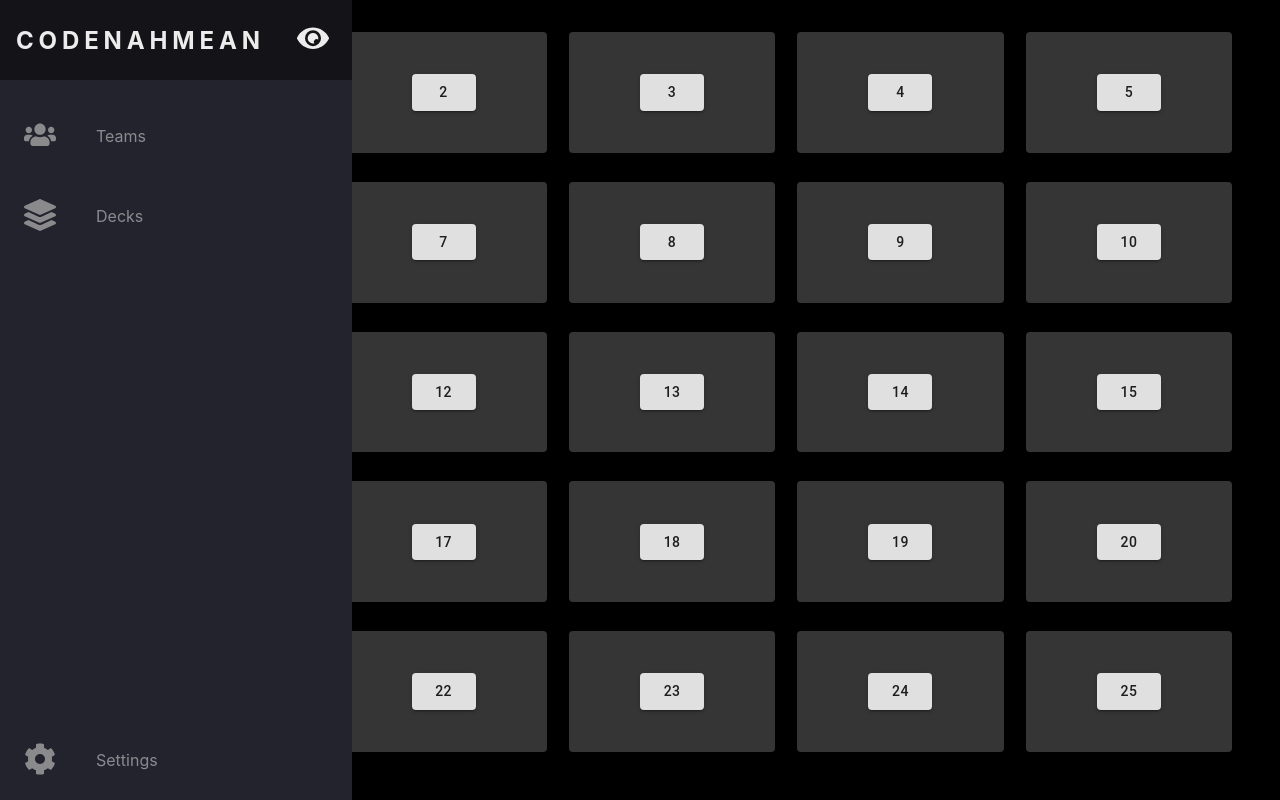
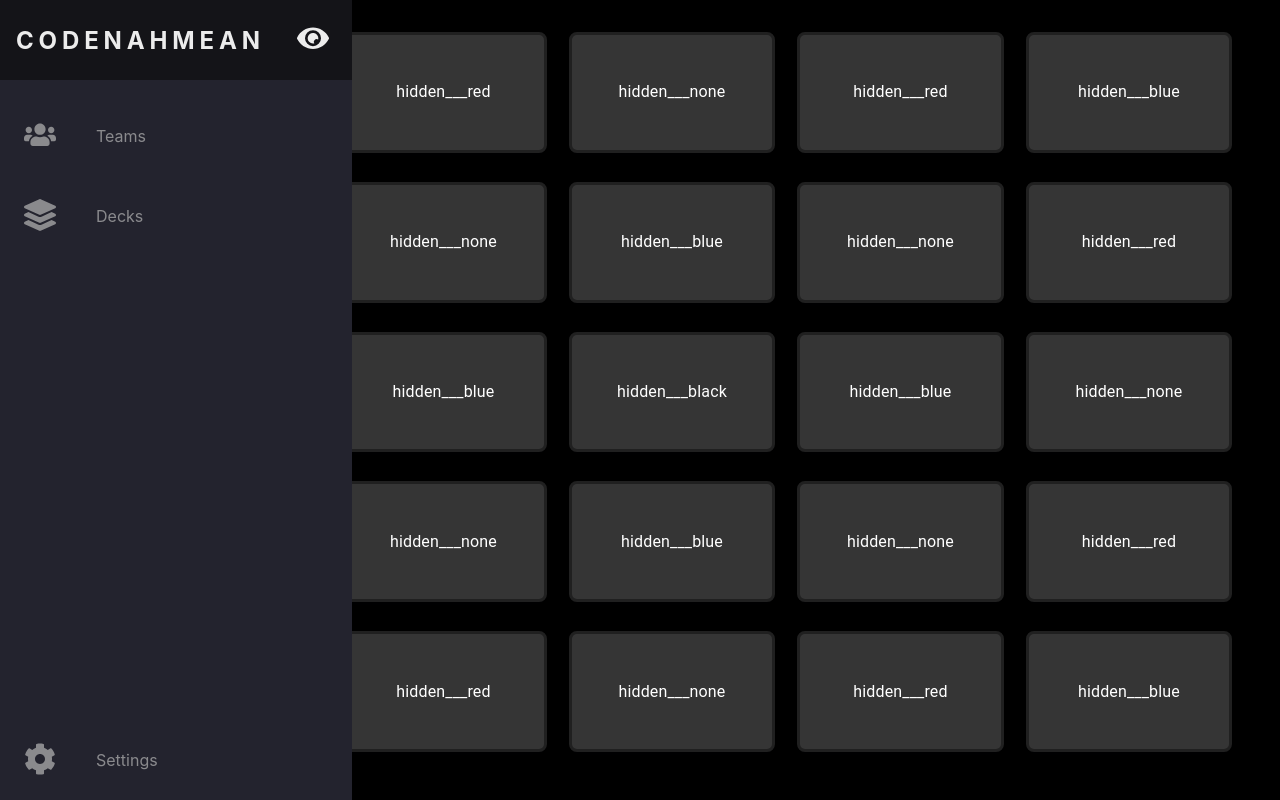
Before and after one commit to hank0cean/WordMasters, a React (Create React App) app: page /game in a window 1280 px wide. Built offline with nearby package versions, Linux system fonts and the light colour scheme.

Commit message:
material-ui card buttons & styling for card colors

```diff
--- a/src/components/card.jsx
+++ b/src/components/card.jsx
@@ -1,16 +1,92 @@
-import React from 'react';
-import { Button } from '@material-ui/core'
+import React, { useState } from 'react';
+import { ButtonBase, Typography } from '@material-ui/core'
+import { makeStyles } from '@material-ui/core/styles';
 
-import './../styles/card.css'
+
+const useStyles = makeStyles((theme) => ({
+  card: {
+    fontSize: "2rem",
+    backgroundColor: "#353535",
+    color: "white",
+    boxShadow: "rgba(3, 8, 20, 0.1) 0px 0.15rem 0.5rem, rgba(2, 8, 20, 0.1) 0px 0.075rem 0.175rem",
+    height: "100%",
+    width: "100%",
+    border: "3px solid",
+    borderRadius: 8,
+    borderColor: "#202020",
+    transition: "all 750ms",
+    overflow: "hidden",
+    '&:hover': {
+      boxShadow: "rgba(2, 8, 20, 0.1) 0px 0.35rem 1.175rem, rgba(2, 8, 20, 0.08) 0px 0.175rem 0.5rem",
+      transform: "translateY(1px) scale(1.15)",
+    }
+  }
+}));
+
+
+const cardColorStyle = (color) => {
+  switch (color) {
+    case 'red':
+      return {
+        backgroundColor: "#ba000d",
+      }
+    case 'blue':
+      return {
+        backgroundColor: "#1D39F5",
+      }
+
+    case 'black':
+      return {
+        backgroundColor: "#000000",
+      }
+
+    default:
+      return {
+        color: "#000000",
+        backgroundColor: "#F9F990"
+      }
+  }
+}
+
 
 function Card(props) {
+  /*
+    props.card          (1 card of 25 from cardList pulled from selectedDeck)
+              .word
+              .color        (['none', 'red', 'blue', 'black'])
+              .isFlipped    (true / false)
+  */
+
+  const classes = useStyles();
+  const [isFlipped, flipCard] = useState(false);
+
+  const handleClick = () => {
+    flipCard(isFlipped ? true : true)
+  }
 
   return (
-    <span className="card">
-      <Button variant="contained">{props.cardNumber}</Button>
-
-    </span>
+    <ButtonBase
+      color="primary"
+      variant="outlined"
+      onClick={handleClick}
+      className={classes.card}
+      style={isFlipped ? cardColorStyle(props.card.color) : {}}
+    >
+      <Typography
+        variant="subtitle1"
+        className="cardWord"
+      >
+        <p>{isFlipped ? 'flipped' : 'hidden'}___{props.card.word}</p>
+      </Typography>
+    </ButtonBase>
   );
 }
 
+/*
+<span className="card">
+<Button variant="contained">{props.cardNumber}</Button>
+
+</span>
+*/
+
 export default Card;
--- a/src/components/gameBoard.jsx
+++ b/src/components/gameBoard.jsx
@@ -10,7 +10,7 @@ class GameBoard extends Component {
     return (
       <div className="gameBoardGrid">
         {this.props.cardList.map(card => {
-          return <Card cardData={card} cardNumber={i++} />
+          return <Card card={card} cardNumber={i++} />
         })}
 
       </div>
--- a/src/components/gameContainer.jsx
+++ b/src/components/gameContainer.jsx
@@ -5,26 +5,46 @@ import GameNavbar from './gameNavbar'
 import './../styles/gameContainer.css'
 
 class GameContainer extends Component {
-	constructor(props) {
-		super(props);
-		this.state = {
-
-		};
-
-	}
-
 
 	render() {
-		let cardList = ['hello', 'world', 'hello', 'world', 'hello',
+		let wordList = ['hello', 'world', 'hello', 'world', 'hello',
 										'world', 'hello', 'world', 'hello', 'world',
 										'hello', 'world', 'hello', 'world', 'hello',
 										'world', 'hello', 'world', 'hello', 'world',
 										'hello', 'world', 'hello', 'world', 'hello',];
 
+		let cardList = [
+			{word: 'blue', color: 'blue'},
+			{word: 'red', color: 'red'},
+			{word: 'none', color: 'none'},
+			{word: 'red', color: 'red'},
+			{word: 'blue', color: 'blue'},
+			{word: 'black', color: 'black'},
+			{word: 'none', color: 'none'},
+			{word: 'blue', color: 'blue'},
+			{word: 'none', color: 'none'},
+			{word: 'red', color: 'red'},
+			{word: 'none', color: 'none'},
+			{word: 'blue', color: 'blue'},
+			{word: 'black', color: 'black'},
+			{word: 'blue', color: 'blue'},
+			{word: 'none', color: 'none'},
+			{word: 'red', color: 'red'},
+			{word: 'none', color: 'none'},
+			{word: 'blue', color: 'blue'},
+			{word: 'none', color: 'none'},
+			{word: 'red', color: 'red'},
+			{word: 'blue', color: 'blue'},
+			{word: 'red', color: 'red'},
+			{word: 'none', color: 'none'},
+			{word: 'red', color: 'red'},
+			{word: 'blue', color: 'blue'},
+			];
+
 		return (
 			<div className="gameContainer">
 				<GameNavbar />
-				<GameBoard cardList={cardList} />
+				<GameBoard wordList={wordList} cardList={cardList} />
 			</div>
 		);
 	}
--- a/src/styles/card.css
+++ /dev/null
@@ -1,28 +0,0 @@
-
-.card {
-	display: flex;
-	flex-direction: column;
-	justify-content: center;
-	align-items: center;
-	background: #353535;
-	font-size: 2rem;
-	color: rgba(red, green, blue, alpha);
-	box-shadow: rgba(3, 8, 20, 0.1) 0px 0.15rem 0.5rem, rgba(2, 8, 20, 0.1) 0px 0.075rem 0.175rem;
-	height: 100%;
-  width: 100%;
-	border-radius: 4px;
-	transition: all 750ms;
-	overflow: hidden;
-	background-size: cover;
-	background-position: center;
-  background-repeat: no-repeat;
-}
-
-.card:hover {
-	box-shadow: rgba(2, 8, 20, 0.1) 0px 0.35rem 1.175rem, rgba(2, 8, 20, 0.08) 0px 0.175rem 0.5rem;
-	transform: translateY(1px) scale(1.1);
-}
-
-button {
-  padding: 0px;
-}
--- a/src/styles/gameNavbar.css
+++ b/src/styles/gameNavbar.css
@@ -22,7 +22,6 @@
 .gameNavbar:hover .navLogo svg {
   transform: rotate(-180deg);
   margin-left: 2rem;
-
 }
 
 .navbarNav {
```
Also changed, not shown: src/styles/App.css (line endings or trailing spaces).
